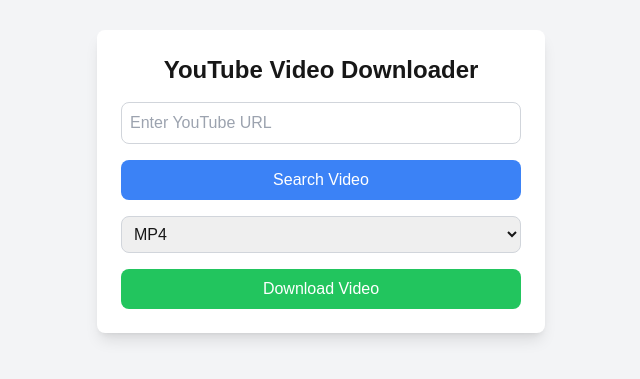
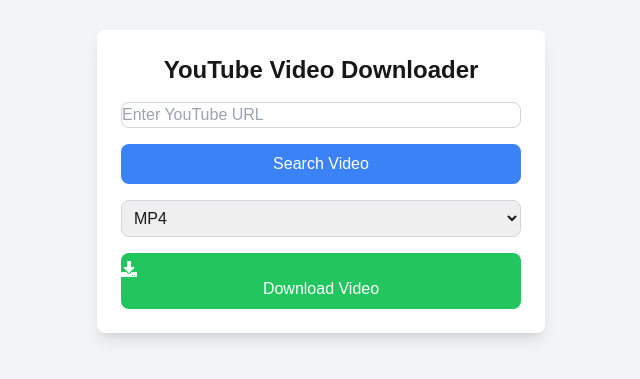
Before and after one commit to emapg/nextjs-ytdl, a Next.js app: page / in a window 1280 px wide. Shown: the part 203-582 px from the top of the page, without its empty margins (319-959 px from the left). Built offline with nearby package versions, Linux system fonts and the light colour scheme.

Commit message:
Update page.tsx

```diff
--- a/app/page.tsx
+++ b/app/page.tsx
@@ -1,7 +1,8 @@
-'use client'; // This is necessary for using hooks in the component
+'use client';
 
 import { useState } from 'react';
-import { FaDownload, FaInfoCircle, FaStar, FaQuestionCircle, FaSpinner } from 'react-icons/fa';
+import { FaDownload, FaSpinner } from 'react-icons/fa';
+import Image from 'next/image'; // Import Image from next/image
 
 export default function Home() {
   const [url, setUrl] = useState('');
@@ -72,7 +73,7 @@
           placeholder="Enter YouTube URL"
           value={url}
           onChange={(e) => setUrl(e.target.value)}
-          className="border border-gray-300 rounded-lg p-2 w-full mb-4"
+          className="border border-gray-300 rounded-lg p- 2 w-full mb-4"
         />
         <button
           onClick={handleSearch}
@@ -84,7 +85,13 @@
           <div className="mb-4">
             <h2 className="text-lg font-semibold">{videoDetails.title}</h2>
             {videoDetails.thumbnail && (
-              <img src={videoDetails.thumbnail} alt="Video Thumbnail" className="rounded-lg mb-2" />
+              <Image
+                src={videoDetails.thumbnail}
+                alt="Video Thumbnail"
+                width={500}
+                height={300}
+                className="rounded-lg mb-2"
+              />
             )}
           </div>
         )}
@@ -97,7 +104,8 @@
           className={`bg-green-500 text-white rounded-lg py-2 hover:bg-green-600 w-full ${loading ? 'opacity-50 cursor-not-allowed' : ''}`}
           disabled={loading}
         >
-          {loading ? <FaSpinner className="animate-spin" /> : 'Download Video'}
+          {loading ? <FaSpinner className="animate-spin" /> : <FaDownload className="mr-2" />}
+          Download Video
         </button>
         {message && <p className="text-red-500 text-center mt-4">{message}</p>}
       </div>
```
